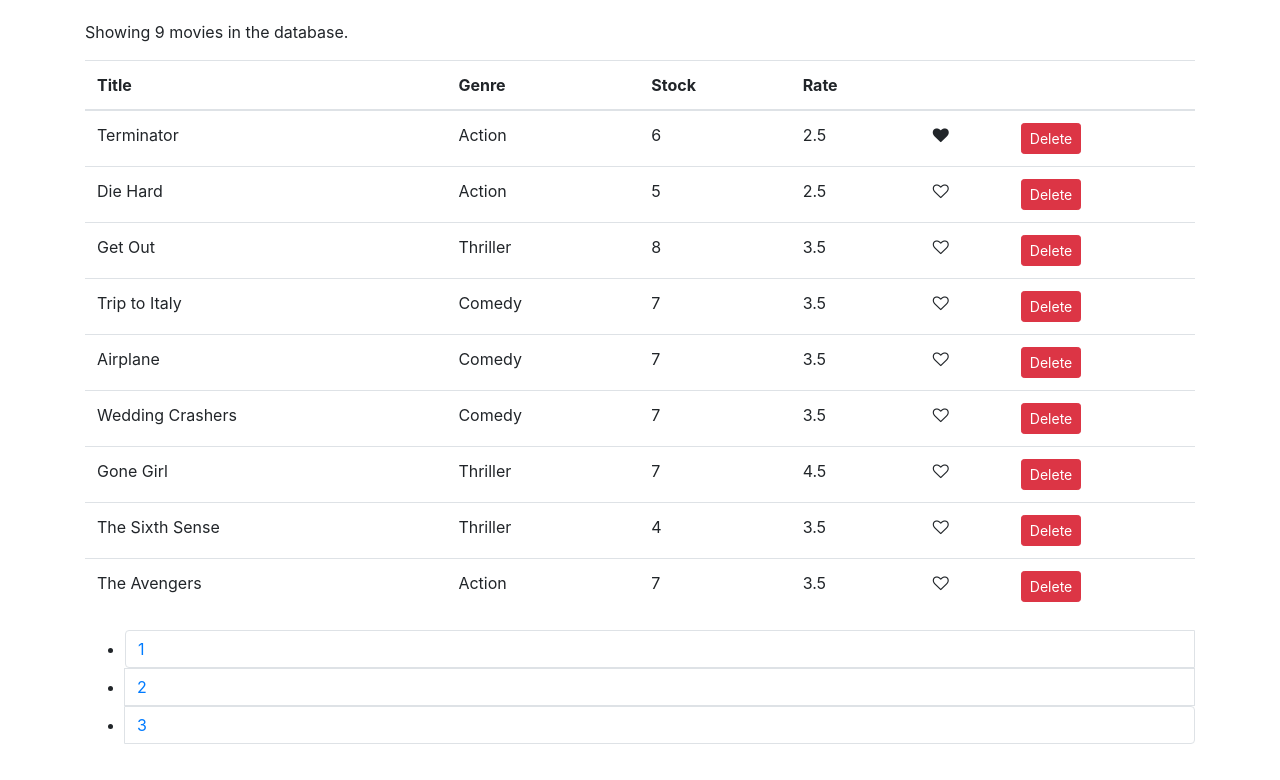
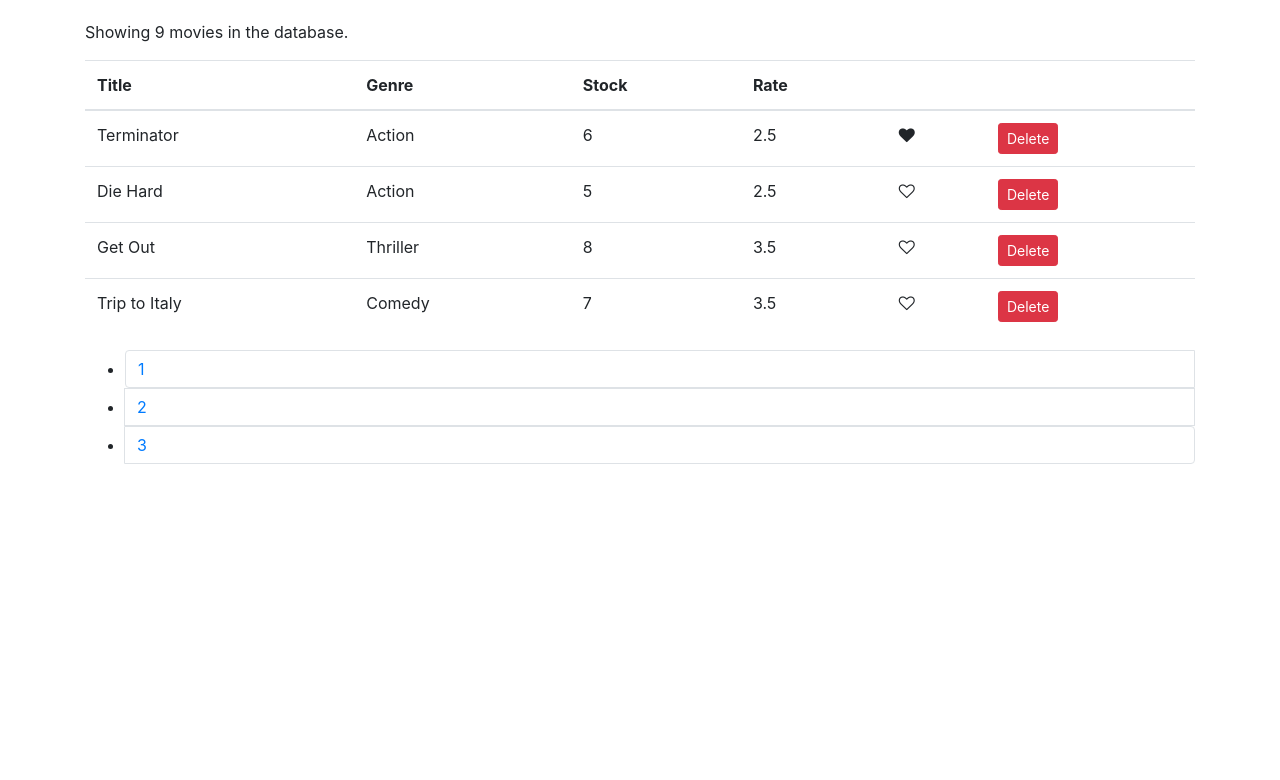
Before and after one commit to Doumham-Armah/vidly, a React (Create React App) app: page / in a window 1280 px wide. Shown: the top 780 px of the page. Built offline with nearby package versions, Linux system fonts and the light colour scheme.

Commit message:
implemented pagination logic

```diff
--- a/src/components/common/Pagination.jsx
+++ b/src/components/common/Pagination.jsx
@@ -5,6 +5,7 @@
 
     const { moviesCount, pageSize, currentPage, onPageChange } = props
 
+    console.log(currentPage)
     //this is the numbers of pages we will need
     const pagesCount = Math.ceil(moviesCount / pageSize)
 
--- a/src/components/movies.jsx
+++ b/src/components/movies.jsx
@@ -2,6 +2,7 @@
 import Like from "./common/like";
 import { getMovies } from "../services/fakeMovieService";
 import Pagination from './common/Pagination'
+import { paginate } from '../utils/paginate'
 
 class Movies extends Component {
   state = {
@@ -11,7 +12,7 @@
   };
 
   handlePageChange = pageNum => {
-    console.log(pageNum)
+    this.setState({ currentPage: pageNum })
   }
 
   handleDelete = movie => {
@@ -29,8 +30,12 @@
 
   render() {
     const { length: count } = this.state.movies;
+    //rename movies to allMovies
+    const {movies: allMovies, pageSize, currentPage} = this.state
 
     if (count === 0) return <p>There are no movies in the database.</p>;
+
+    const movies = paginate(allMovies, currentPage, pageSize)
 
     return (
       <React.Fragment>
@@ -47,7 +52,7 @@
             </tr>
           </thead>
           <tbody>
-            {this.state.movies.map(movie => (
+            {movies.map(movie => (
               <tr key={movie._id}>
                 <td>{movie.title}</td>
                 <td>{movie.genre.name}</td>
--- /dev/null
+++ b/src/utils/paginate.js
@@ -0,0 +1,7 @@
+import _ from 'lodash'
+
+export function paginate(items, pageNumber, pageSize){
+
+    const startIndex = (pageNumber - 1) * pageSize
+    return _(items).slice(startIndex).take(pageSize).value()
+ }
```
